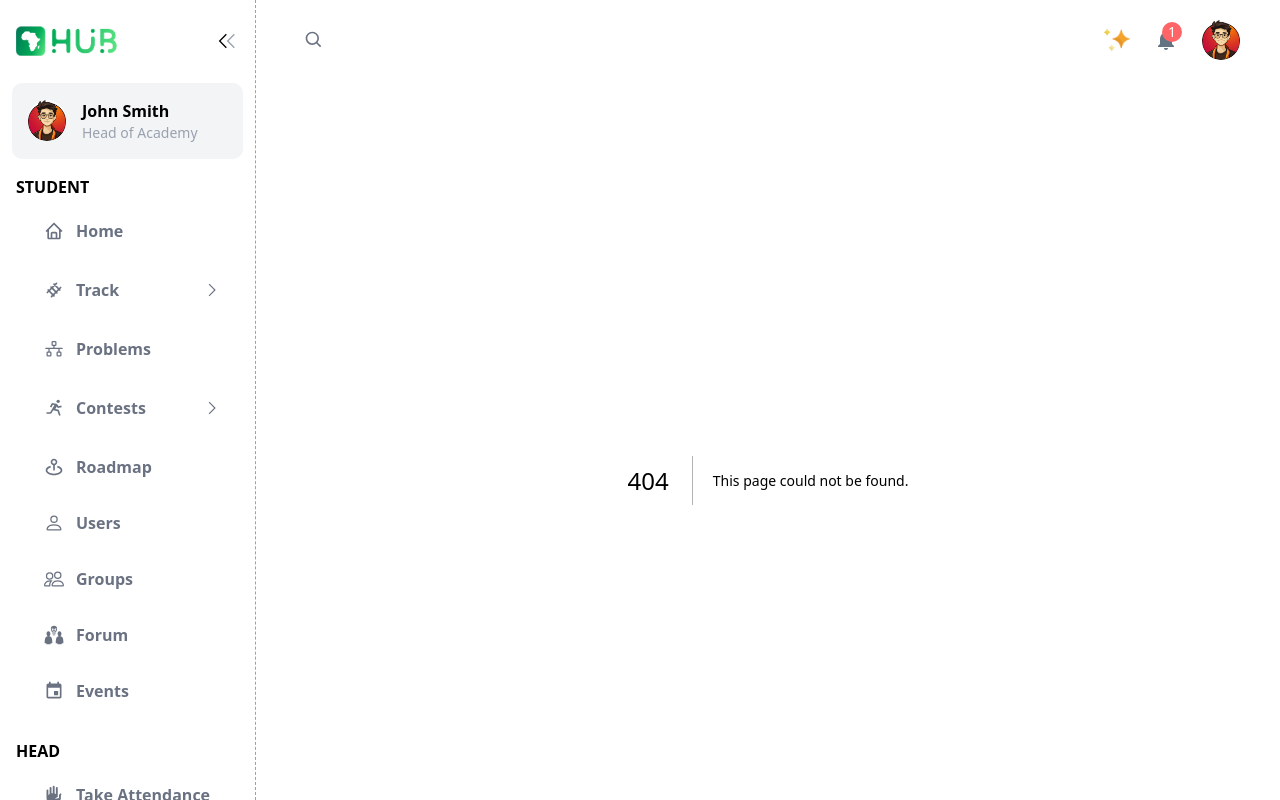
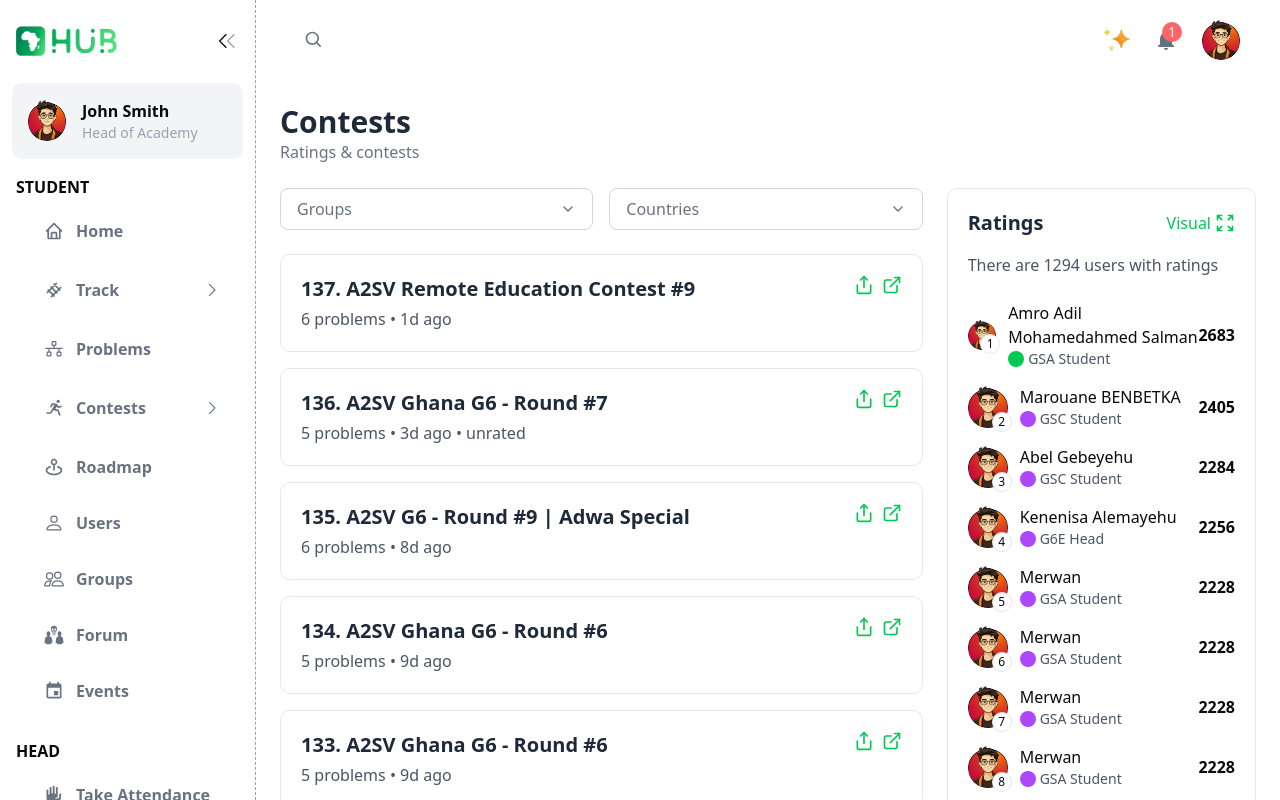
Before and after one commit to RealEskalate/AASTU-G5-T2, a Next.js app: page /contests in a window 1280 px wide. Before the commit this address had no page. Built offline with nearby package versions, Linux system fonts and the light colour scheme.

Commit message:
contests

```diff
--- a/app/components/Sidebar.tsx
+++ b/app/components/Sidebar.tsx
@@ -26,7 +26,7 @@ function Sidebar() {
   };
 
   return (
-    <div className={`h-screen ${isCollapsed ? "w-30" : "w-[20%]"} hidden xl:block border-r border-dashed border-gray-400 overflow-y-auto transition-all duration-300`}>
+    <div className={`h-screen ${isCollapsed ? "w-30" : "w-[20%]"} hidden lg:block border-r border-dashed border-gray-400 overflow-y-auto transition-all duration-300`}>
       <div className="flex items-center justify-between px-2 py-5">
         {!isCollapsed && <Image src={logo} alt="logo" width={120} height={120} />}
         <button
--- /dev/null
+++ b/app/components/contests-list.tsx
@@ -0,0 +1,125 @@
+import { ExternalLink, Share } from "lucide-react";
+
+export default function ContestsList() {
+  return (
+    <div className="space-y-4">
+      {/* Contest 1 */}
+      <div className="border border-gray-200 rounded-lg p-5 bg-white">
+        <div className="flex justify-between items-start">
+          <div>
+            <h2 className="text-xl font-bold text-gray-800">
+              137. A2SV Remote Education Contest #9
+            </h2>
+            <p className="text-gray-600 mt-1">6 problems • 1d ago</p>
+          </div>
+          <div className="flex gap-2">
+            <button className="text-green-500 hover:text-green-600">
+              <Share className="h-5 w-5" />
+            </button>
+            <button className="text-green-500 hover:text-green-600">
+              <ExternalLink className="h-5 w-5" />
+            </button>
+          </div>
+        </div>
+      </div>
+
+      {/* Contest 2 */}
+      <div className="border border-gray-200 rounded-lg p-5 bg-white">
+        <div className="flex justify-between items-start">
+          <div>
+            <h2 className="text-xl font-bold text-gray-800">
+              136. A2SV Ghana G6 - Round #7
+            </h2>
+            <p className="text-gray-600 mt-1">5 problems • 3d ago • unrated</p>
+          </div>
+          <div className="flex gap-2">
+            <button className="text-green-500 hover:text-green-600">
+              <Share className="h-5 w-5" />
+            </button>
+            <button className="text-green-500 hover:text-green-600">
+              <ExternalLink className="h-5 w-5" />
+            </button>
+          </div>
+        </div>
+      </div>
+
+      {/* Contest 3 */}
+      <div className="border border-gray-200 rounded-lg p-5 bg-white">
+        <div className="flex justify-between items-start">
+          <div>
+            <h2 className="text-xl font-bold text-gray-800">
+              135. A2SV G6 - Round #9 | Adwa Special
+            </h2>
+            <p className="text-gray-600 mt-1">6 problems • 8d ago</p>
+          </div>
+          <div className="flex gap-2">
+            <button className="text-green-500 hover:text-green-600">
+              <Share className="h-5 w-5" />
+            </button>
+            <button className="text-green-500 hover:text-green-600">
+              <ExternalLink className="h-5 w-5" />
+            </button>
+          </div>
+        </div>
+      </div>
+
+      {/* Contest 4 */}
+      <div className="border border-gray-200 rounded-lg p-5 bg-white">
+        <div className="flex justify-between items-start">
+          <div>
+            <h2 className="text-xl font-bold text-gray-800">
+              134. A2SV Ghana G6 - Round #6
+            </h2>
+            <p className="text-gray-600 mt-1">5 problems • 9d ago</p>
+          </div>
+          <div className="flex gap-2">
+            <button className="text-green-500 hover:text-green-600">
+              <Share className="h-5 w-5" />
+            </button>
+            <button className="text-green-500 hover:text-green-600">
+              <ExternalLink className="h-5 w-5" />
+            </button>
+          </div>
+        </div>
+      </div>
+      {/* Contest 5 */}
+      <div className="border border-gray-200 rounded-lg p-5 bg-white">
+        <div className="flex justify-between items-start">
+          <div>
+            <h2 className="text-xl font-bold text-gray-800">
+              133. A2SV Ghana G6 - Round #6
+            </h2>
+            <p className="text-gray-600 mt-1">5 problems • 9d ago</p>
+          </div>
+          <div className="flex gap-2">
+            <button className="text-green-500 hover:text-green-600">
+              <Share className="h-5 w-5" />
+            </button>
+            <button className="text-green-500 hover:text-green-600">
+              <ExternalLink className="h-5 w-5" />
+            </button>
+          </div>
+        </div>
+      </div>
+      {/* Contest 4 */}
+      <div className="border border-gray-200 rounded-lg p-5 bg-white">
+        <div className="flex justify-between items-start">
+          <div>
+            <h2 className="text-xl font-bold text-gray-800">
+              132. A2SV Ghana G6 - Round #6
+            </h2>
+            <p className="text-gray-600 mt-1">5 problems • 9d ago</p>
+          </div>
+          <div className="flex gap-2">
+            <button className="text-green-500 hover:text-green-600">
+              <Share className="h-5 w-5" />
+            </button>
+            <button className="text-green-500 hover:text-green-600">
+              <ExternalLink className="h-5 w-5" />
+            </button>
+          </div>
+        </div>
+      </div>
+    </div>
+  );
+}
--- /dev/null
+++ b/app/components/ratings-list.tsx
@@ -0,0 +1,133 @@
+import Image from "next/image";
+import Link from "next/link";
+import profilepic from "@/public/images/profilepic.jpg"
+export default function RatingsList() {
+  const users = [
+    {
+      id: 1,
+      name: "Amro Adil Mohamedahmed Salman",
+      role: "GSA Student",
+      rating: 2683,
+      badgeColor: "bg-green-500",
+    },
+    {
+      id: 2,
+      name: "Marouane BENBETKA",
+      role: "GSC Student",
+      rating: 2405,
+      badgeColor: "bg-purple-500",
+    },
+    {
+      id: 3,
+      name: "Abel Gebeyehu",
+      role: "GSC Student",
+      rating: 2284,
+      badgeColor: "bg-purple-500",
+    },
+    {
+      id: 4,
+      name: "Kenenisa Alemayehu",
+      role: "G6E Head",
+      rating: 2256,
+      badgeColor: "bg-purple-500",
+    },
+    {
+      id: 5,
+      name: "Merwan",
+      role: "GSA Student",
+      rating: 2228,
+      badgeColor: "bg-purple-500",
+    },
+    {
+      id: 6,
+      name: "Merwan",
+      role: "GSA Student",
+      rating: 2228,
+      badgeColor: "bg-purple-500",
+    },
+    {
+      id: 7,
+      name: "Merwan",
+      role: "GSA Student",
+      rating: 2228,
+      badgeColor: "bg-purple-500",
+    },
+    {
+      id: 8,
+      name: "Merwan",
+      role: "GSA Student",
+      rating: 2228,
+      badgeColor: "bg-purple-500",
+    },
+  ];
+
+  return (
+    <div className="border border-gray-200 rounded-lg p-5 bg-white">
+      <div className="flex justify-between items-center mb-4">
+        <h2 className="text-xl font-bold text-gray-800">Ratings</h2>
+        <Link
+          href="#"
+          className="text-green-500 hover:text-green-600 flex items-center gap-1"
+        >
+          <span>Visual</span>
+          <svg
+            className="h-5 w-5"
+            viewBox="0 0 24 24"
+            fill="none"
+            xmlns="http://www.w3.org/2000/svg"
+          >
+            <path
+              d="M16 8L21 3M21 3H16M21 3V8M8 8L3 3M3 3H8M3 3V8M8 16L3 21M3 21H8M3 21L3 16M16 16L21 21M21 21V16M21 21H16"
+              stroke="currentColor"
+              strokeWidth="2"
+              strokeLinecap="round"
+              strokeLinejoin="round"
+            />
+          </svg>
+        </Link>
+      </div>
+      <p className="text-gray-600 mb-6">There are 1294 users with ratings</p>
+
+      <div className="space-y-4">
+        {users.map((user) => (
+          <div key={user.id} className="flex items-center justify-between">
+            <div className="flex items-center gap-3">
+              <div className="relative">
+                <Image
+                  src= "/images/profilepic.jpg"
+                  alt={`${user.name}'s avatar`}
+                  width={40}
+                  height={40}
+                  className="rounded-full"
+                />
+                <div className="absolute -bottom-1 -right-1 bg-white rounded-full w-5 h-5 flex items-center justify-center text-xs font-medium border border-gray-200">
+                  {user.id}
+                </div>
+              </div>
+              <div>
+                <p className="text-md">{user.name}</p>
+                <div className="flex items-center gap-1">
+                  <span
+                    className={`w-4 h-4 rounded-full ${user.badgeColor}`}
+                  ></span>
+                  <span className="text-sm text-gray-600">{user.role}</span>
+                </div>
+              </div>
+            </div>
+            <div className="font-bold">{user.rating}</div>
+          </div>
+        ))}
+
+        {/* View More Button */}
+        <div className="pt-4">
+          <Link
+            href="#"
+            className="block w-full text-center py-3 border border-gray-200 rounded-lg text-gray-700 hover:bg-gray-50 transition-colors"
+          >
+            View More
+          </Link>
+        </div>
+      </div>
+    </div>
+  );
+}
--- /dev/null
+++ b/app/contests/page.tsx
@@ -0,0 +1,39 @@
+import { ChevronDown } from "lucide-react";
+import ContestsList from "../components/contests-list";
+import RatingsList from "../components/ratings-list";
+
+export default function ContestsPage() {
+  return (
+    <div className="container mx-auto p-6 max-w-7xl">
+      <div className="mb-6">
+        <h1 className="text-3xl font-bold text-gray-800">Contests</h1>
+        <p className="text-gray-500">Ratings & contests</p>
+      </div>
+
+      <div className="grid grid-cols-1 lg:grid-cols-3 gap-6">
+        <div className="lg:col-span-2">
+          <div className="flex gap-4 mb-6">
+            <div className="relative w-full">
+              <button className="w-full flex items-center justify-between border border-gray-300 rounded-md px-4 py-2 text-gray-500 bg-white">
+                <span>Groups</span>
+                <ChevronDown className="h-4 w-4" />
+              </button>
+            </div>
+            <div className="relative w-full">
+              <button className="w-full flex items-center justify-between border border-gray-300 rounded-md px-4 py-2 text-gray-500 bg-white">
+                <span>Countries</span>
+                <ChevronDown className="h-4 w-4" />
+              </button>
+            </div>
+          </div>
+
+          <ContestsList />
+        </div>
+
+        <div className="lg:col-span-1">
+          <RatingsList />
+        </div>
+      </div>
+    </div>
+  );
+}
```
